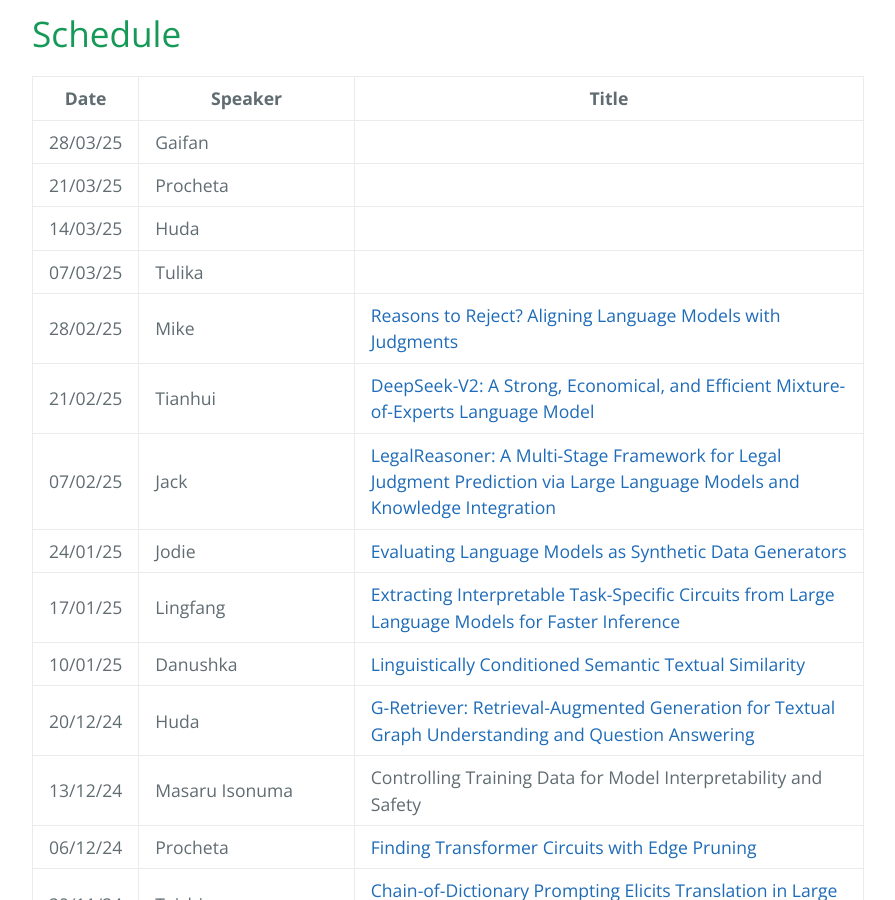
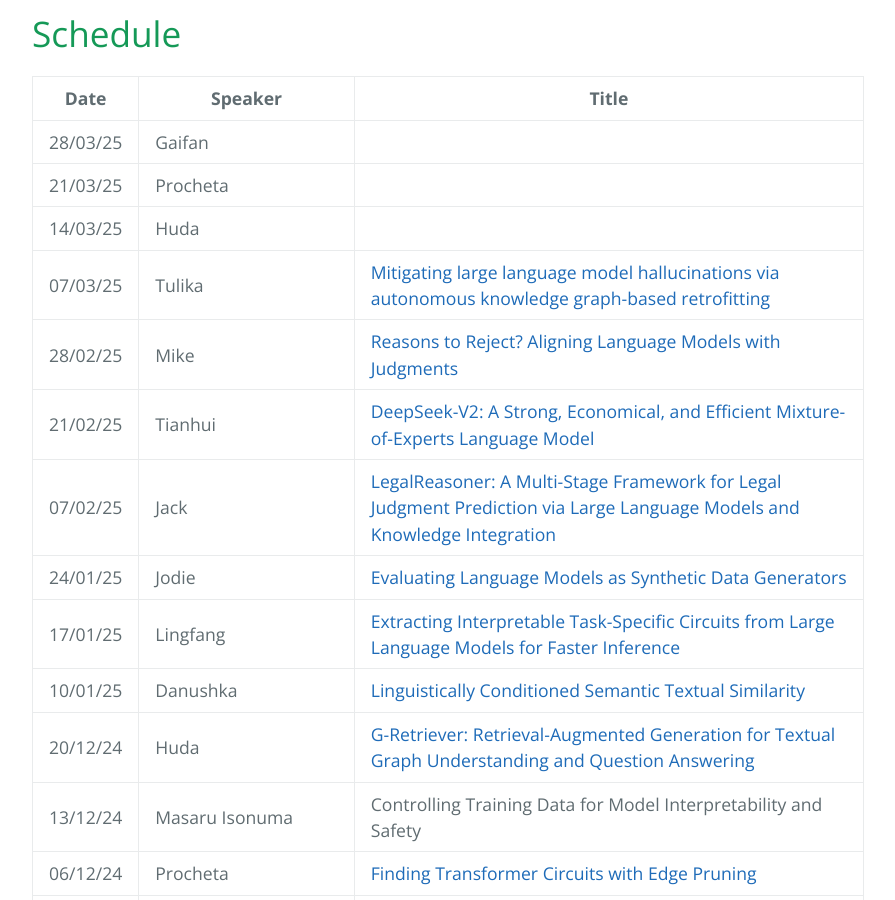
Before and after one commit to LivNLP/livnlp.github.io, a Jekyll site: the page built from reading.md, in a window 1280 px wide and 900 px high, scrolled down 498 px. Shown: the whole window, without its empty margins (192-1087 px from the left). Built offline with Jekyll 4.4.1, drawn with Linux system fonts in a browser that asks for light colours.

Commit message:
Update reading.md

```diff
--- a/reading.md
+++ b/reading.md
@@ -16,7 +16,7 @@ We meet on a weely basis to discuss recent research papers. Here is the schedule
 | 28/03/25 | Gaifan |
 | 21/03/25|  Procheta |
 | 14/03/25|  Huda|
-| 07/03/25|  Tulika |
+| 07/03/25|  Tulika | [Mitigating large language model hallucinations via autonomous knowledge graph-based retrofitting](https://dl.acm.org/doi/10.1609/aaai.v38i16.29770)
 | 28/02/25| Mike |[Reasons to Reject? Aligning Language Models with Judgments](https://aclanthology.org/2024.findings-acl.730.pdf)
 | 21/02/25| Tianhui |[DeepSeek-V2: A Strong, Economical, and Efficient Mixture-of-Experts Language Model](https://arxiv.org/abs/2405.04434)
 | 07/02/25|  Jack | [LegalReasoner: A Multi-Stage Framework for Legal Judgment Prediction via Large Language Models and Knowledge Integration](https://ieeexplore.ieee.org/document/10750819)
```
